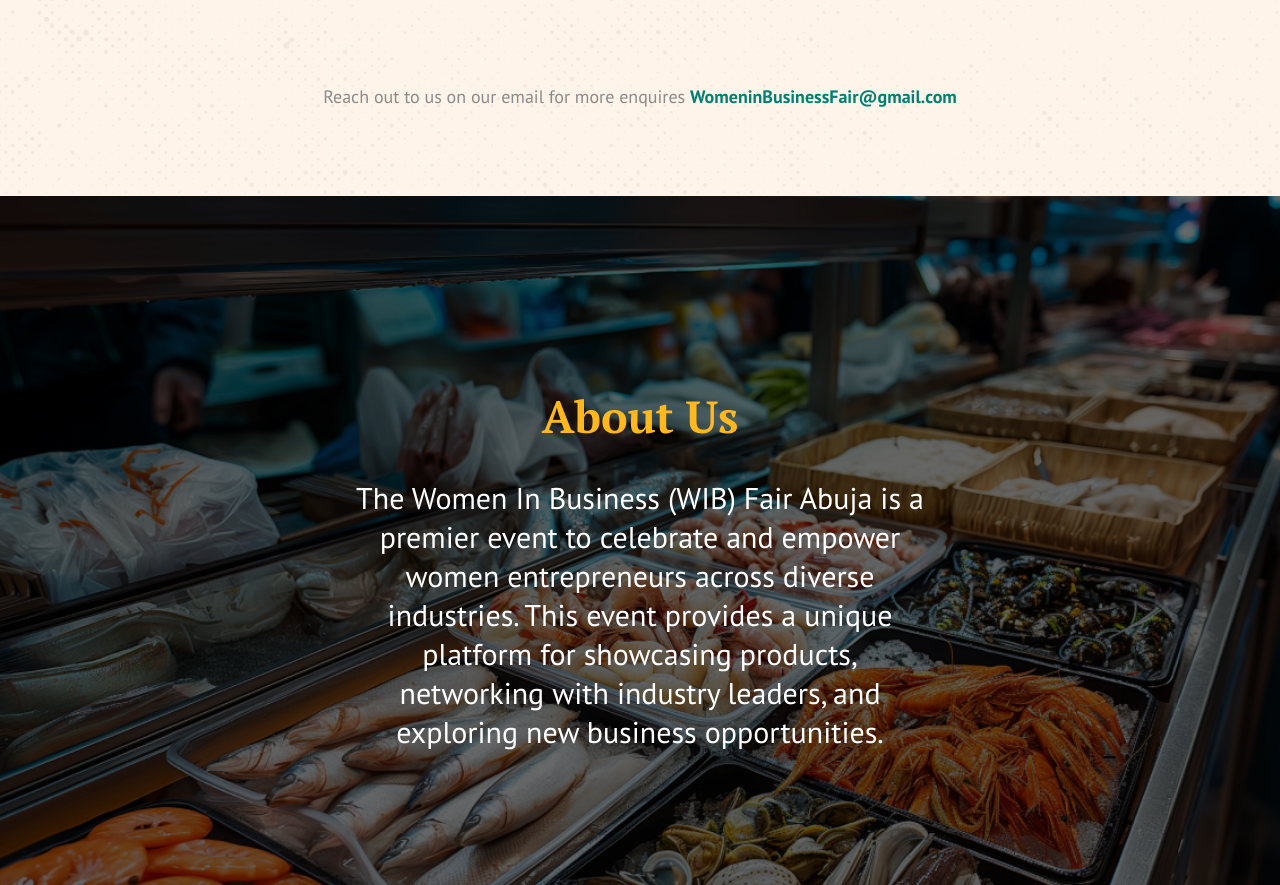
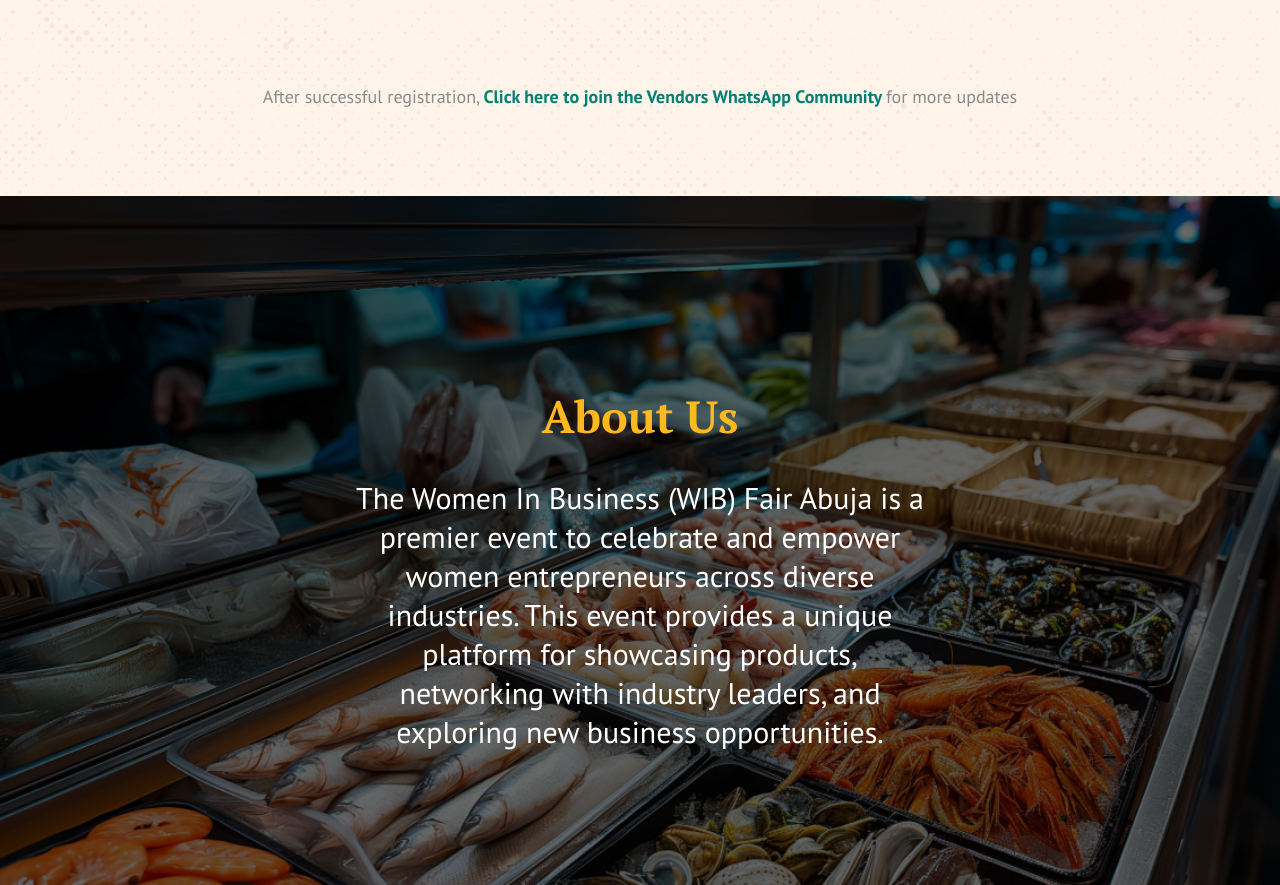
Before and after one commit to Boymyke/wibfair, a plain HTML site: page index.html in a window 1280 px wide. Shown: the part 6634-7519 px from the top of the page. Drawn offline with nearby package versions, Linux system fonts and the light colour scheme.

Commit message:
Update index.html

```diff
--- a/index.html
+++ b/index.html
@@ -302,7 +302,7 @@
             "
           ></div>
 
-            <p class="contact-more">Reach out to us on our email for more enquires <a href="mailto:womeninbusinessfair@gmail.com"><strong>WomeninBusinessFair@gmail.com</strong></a></p>
+            <p class="contact-more">After successful registration, <a href="https://chat.whatsapp.com/GkEHgS00AJvGdHmlsFrdd6"><strong> Click here to join the Vendors WhatsApp Community </strong></a> for more updates </p>
 
         </div>
 
```
